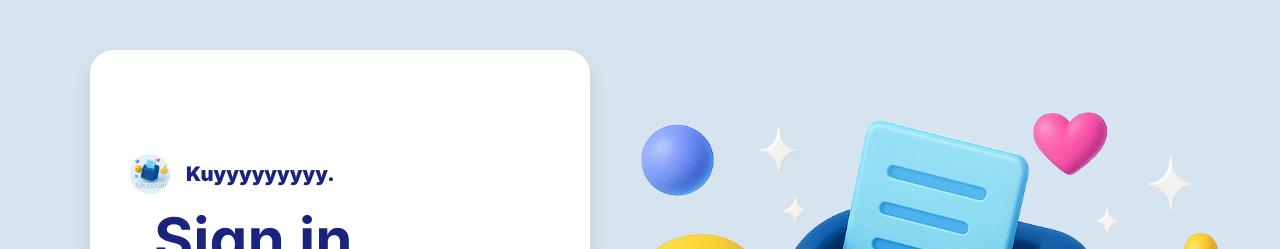
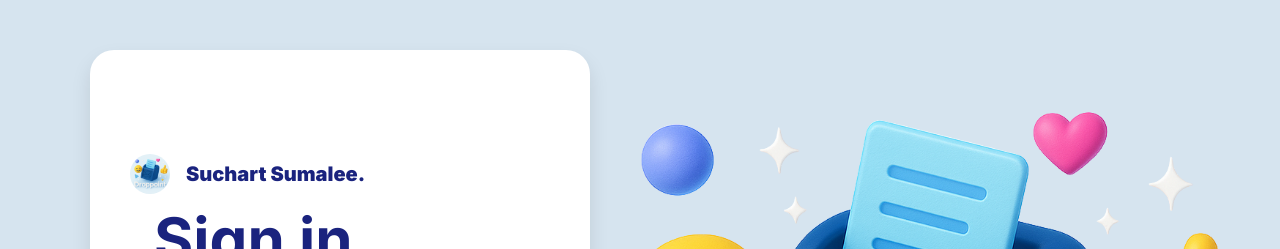
Before and after one commit to ChananchidaAkkarakit/Admin_Dashboard, a React (Vite) app: page /#/ in a window 1280 px wide. Shown: the top 249 px of the page. Built offline with nearby package versions, Linux system fonts and the light colour scheme.

Commit message:
test edit app name

```diff
--- a/src/layouts/AuthLayout.tsx
+++ b/src/layouts/AuthLayout.tsx
@@ -68,7 +68,7 @@ export default function AuthLayout() {
                 <LogoIconbg width={40} height={40} />
               </Box>
               <Typography fontWeight="900" color="#1a237e" fontSize={20}>
-                Kuyyyyyyyyy.
+                Suchart Sumalee.
               </Typography>
             </Box>
 
```
